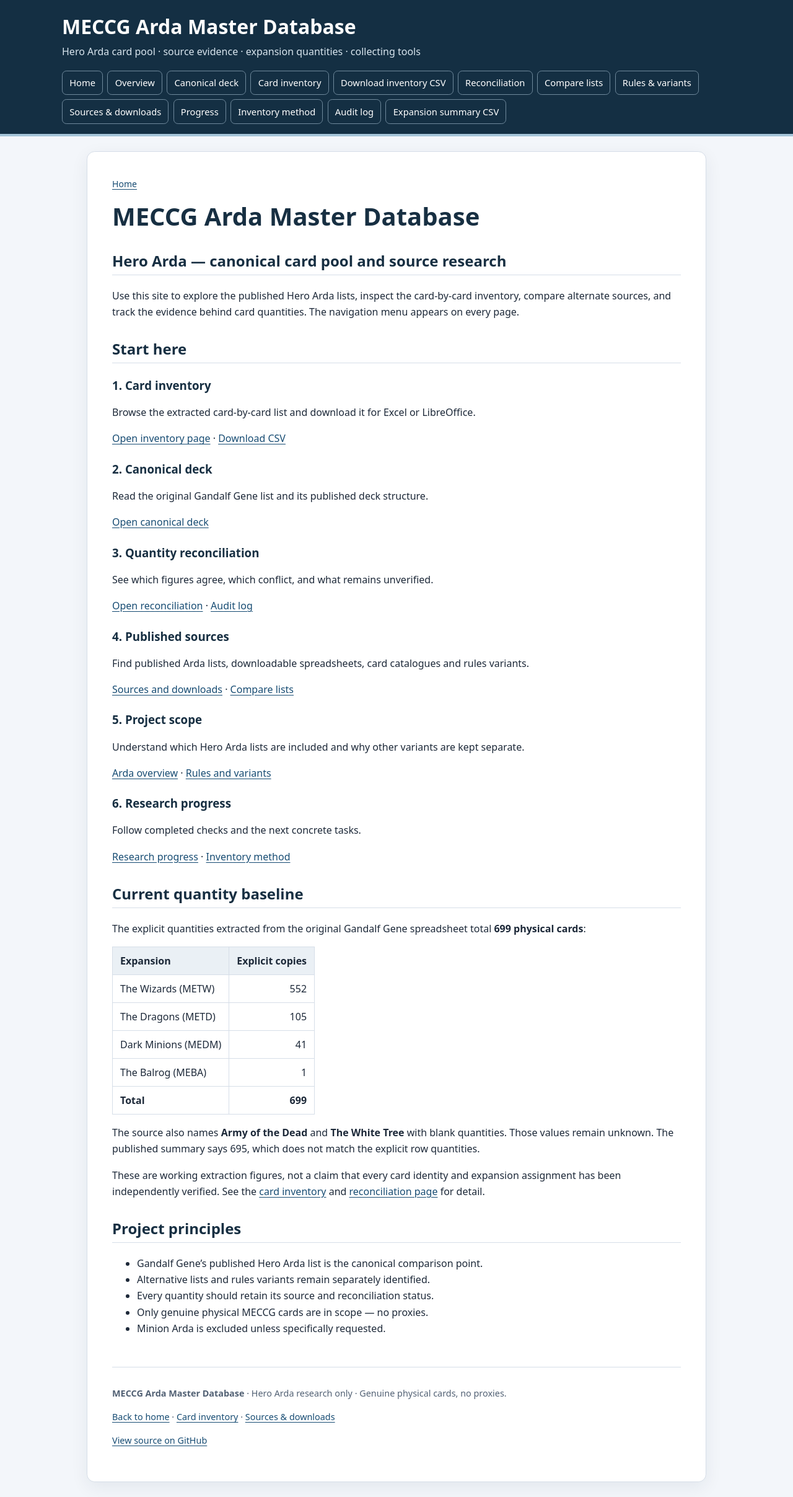
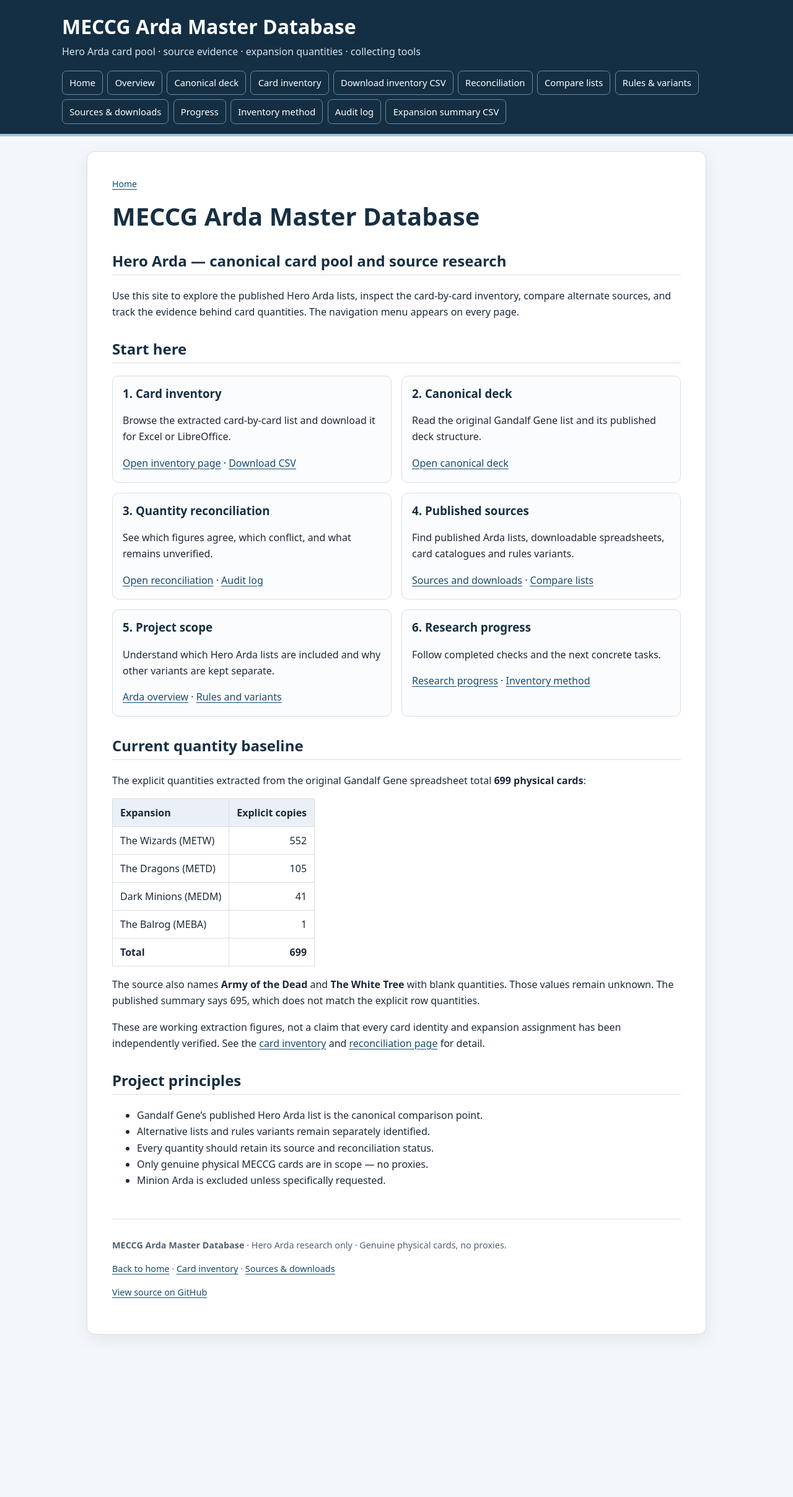
Before and after one commit to JamSpot/meccg-arda-master-database, a Jekyll site: the page built from index.md, in a window 1280 px wide. Shown: the whole page at 62% size. Built offline with Jekyll 4.4.1, drawn with Linux system fonts in a browser that asks for light colours; after the commit the page ends 2177 px from its top, so only the background shows below that.

Commit message:
Style homepage navigation cards responsively

```diff
--- a/assets/css/style.scss
+++ b/assets/css/style.scss
@@ -21,7 +21,11 @@ a:focus-visible { outline: 3px solid #d97706; outline-offset: 3px; }
 h1, h2, h3 { line-height: 1.25; color: #172f42; }
 h1 { font-size: clamp(1.8rem, 4vw, 2.5rem); margin-top: .3rem; }
 h2 { margin-top: 2rem; border-bottom: 1px solid var(--line); padding-bottom: .4rem; }
-h3 { margin-top: 1.5rem; }
+h3 { margin-top: 1rem; }
+.home-link-grid { display: grid; grid-template-columns: repeat(2, minmax(0, 1fr)); gap: 1rem; margin: 1.2rem 0; }
+.home-link-card { border: 1px solid var(--line); border-radius: .65rem; padding: .9rem 1rem; background: #fbfcfe; }
+.home-link-card h3 { margin-top: .1rem; }
+.home-link-card p:last-child { margin-bottom: .2rem; }
 table { border-collapse: collapse; display: block; max-width: 100%; overflow-x: auto; }
 th, td { padding: .55rem .75rem; border: 1px solid var(--line); text-align: left; }
 th { background: #eaf0f5; }
@@ -29,4 +33,4 @@ blockquote { margin-left: 0; padding: .25rem 1rem; border-left: 4px solid #8caec
 code { background: #eef2f6; padding: .1rem .3rem; border-radius: .25rem; }
 hr { border: 0; border-top: 1px solid var(--line); margin: 2rem 0; }
 .page-footer { margin-top: 3rem; padding-top: 1rem; border-top: 1px solid var(--line); color: var(--muted); font-size: .9rem; }
-@media (max-width: 600px) { .main-content { margin: .65rem; padding: 1rem; border-radius: .5rem; } .primary-nav a { font-size: .86rem; } }
+@media (max-width: 600px) { .main-content { margin: .65rem; padding: 1rem; border-radius: .5rem; } .primary-nav a { font-size: .86rem; } .home-link-grid { grid-template-columns: 1fr; } }
```
